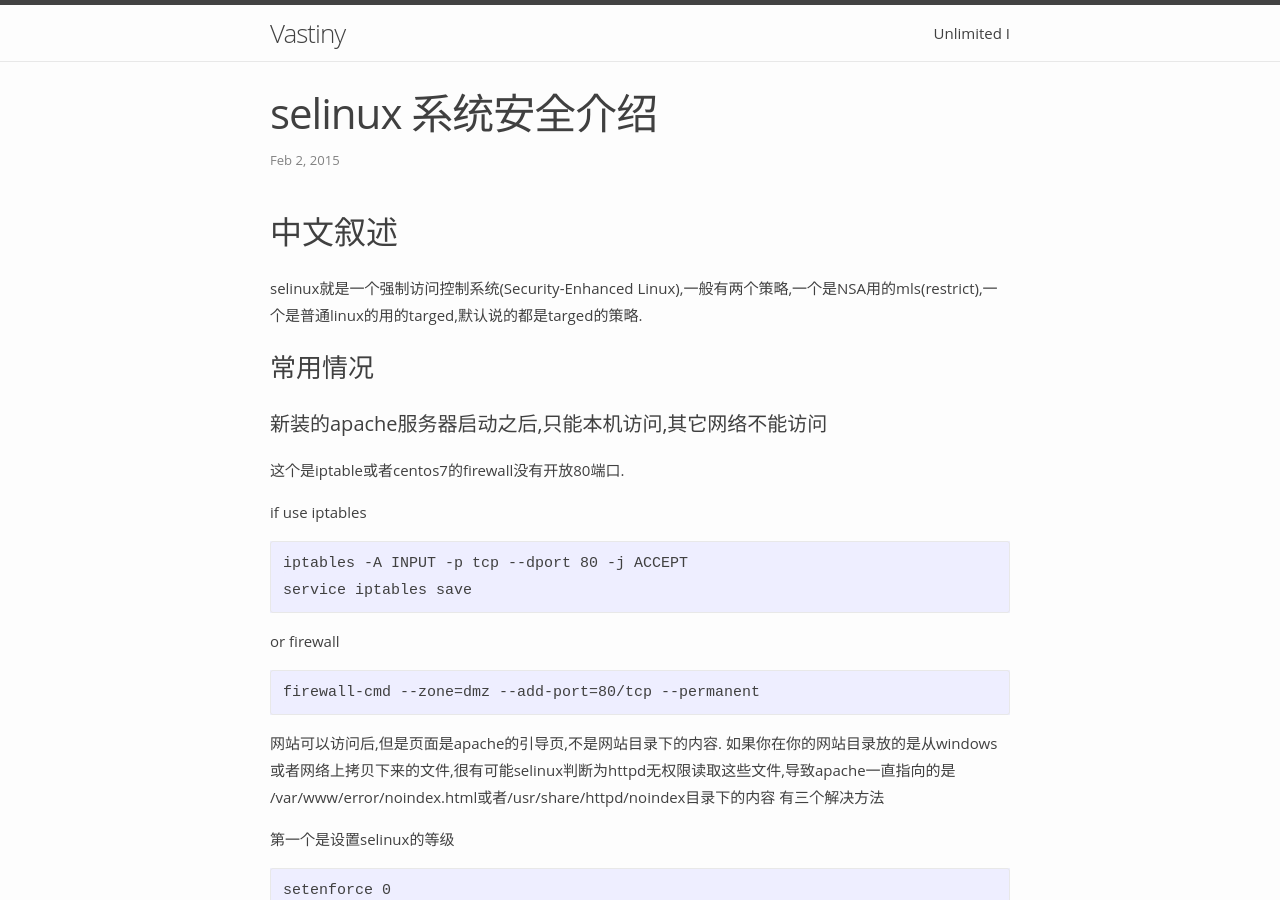
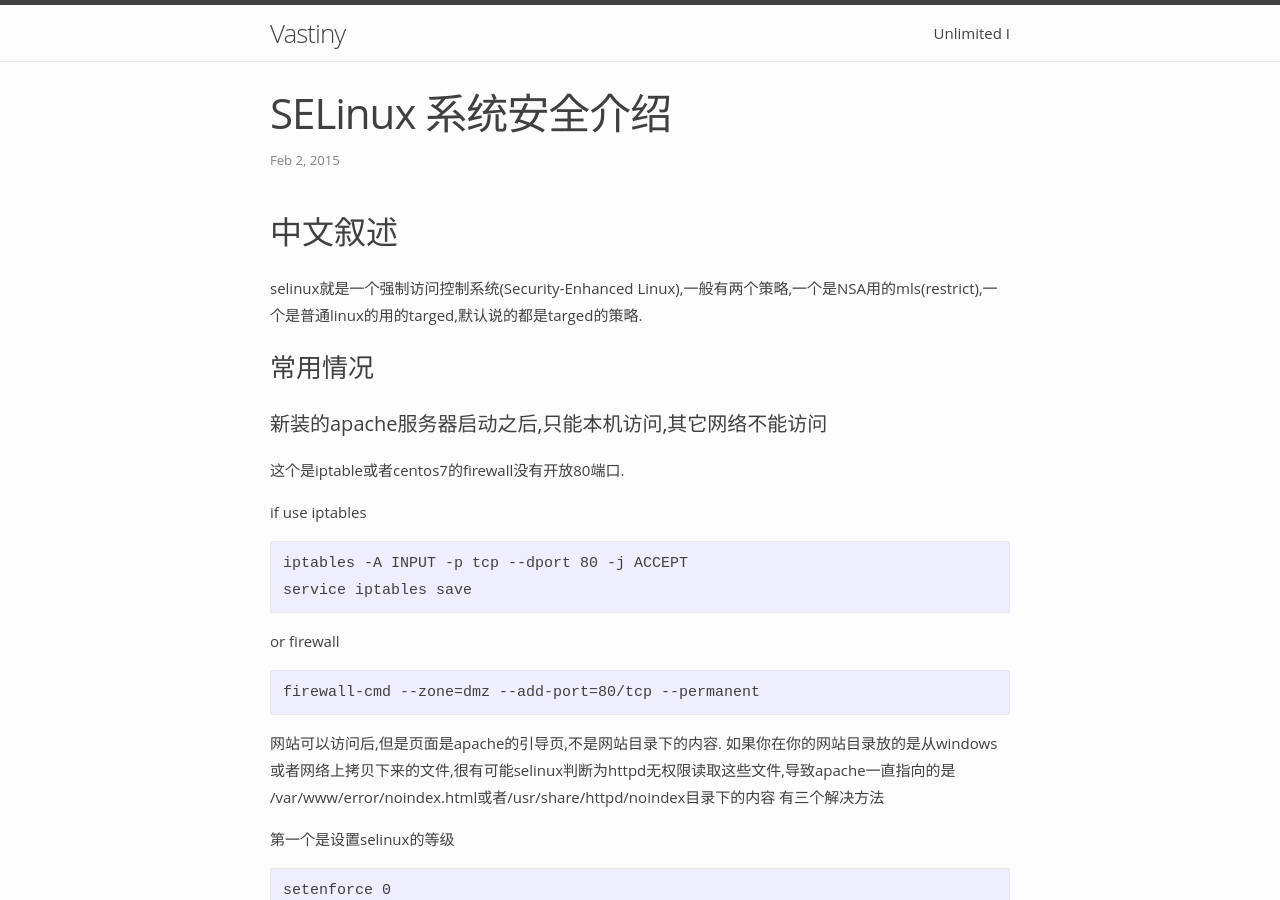
Before and after one commit to yantze/yantze.github.com, a Jekyll site: the page built from _posts/2015-02-02-selinux.md, in a window 1280 px wide and 900 px high. Built offline with Jekyll 4.4.1, drawn with Linux system fonts in a browser that asks for light colours.

```diff
--- a/_posts/2015-02-02-selinux.md
+++ b/_posts/2015-02-02-selinux.md
@@ -1,6 +1,6 @@
 ---
 layout: post
-title: selinux 系统安全介绍
+title: SELinux 系统安全介绍
 date: 2015-02-02 23:24
 tags:
 categories: linux
```
